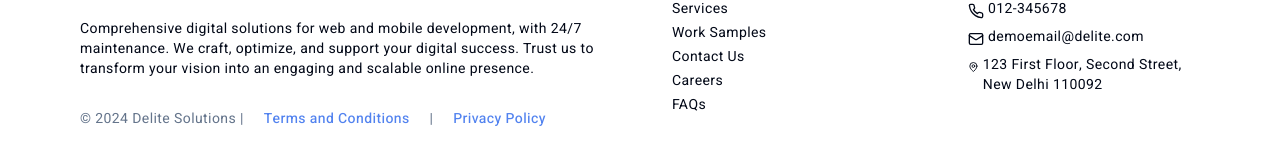
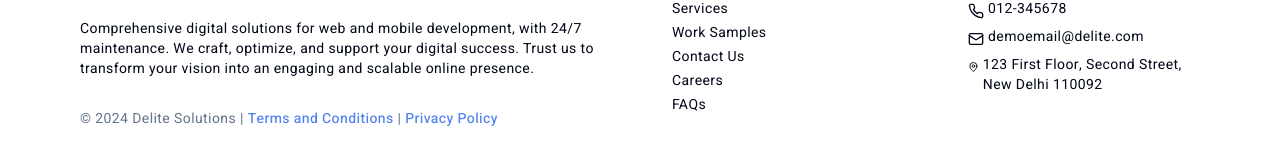
Before and after one commit to mabhi1/bytecoup, a Next.js app: page / in a window 1280 px wide. Shown: the part 2075-2240 px from the top of the page. Built offline with nearby package versions, Linux system fonts and the light colour scheme.

Commit message:
formatting

```diff
--- a/app/not-found.tsx
+++ b/app/not-found.tsx
@@ -4,11 +4,20 @@ import { Button } from "@/components/ui/button";
 import { HomeIcon } from "lucide-react";
 import Image from "next/image";
 import Link from "next/link";
+import notFoundImage from "@/public/not-found.png";
 
 export default function NotFound() {
   return (
     <div className="flex flex-col justify-center items-center gap-5">
-      <Image src="/not-found.png" width={801} height={800} alt="Page not found" className="w-80 aspect-square" />
+      <Image
+        src={notFoundImage}
+        width={801}
+        height={800}
+        alt="Page not found"
+        className="w-80 aspect-square"
+        priority
+        placeholder="blur"
+      />
       <div className="text-2xl">OOPS! Page not found.</div>
       <Button asChild>
         <Link href="/">
--- a/components/layout/footer/footer.tsx
+++ b/components/layout/footer/footer.tsx
@@ -16,16 +16,12 @@ export default function Footer() {
         </div>
         <div className="text-muted-foreground text-sm">
           © 2024 Delite Solutions |{" "}
-          <Button variant="link" asChild>
-            <Link href="/terms&conditions" className="p-0 text-sm text-primary/80">
-              Terms and Conditions
-            </Link>
+          <Button variant="link" className="p-0 text-sm text-primary/80" asChild>
+            <Link href="/terms&conditions">Terms and Conditions</Link>
           </Button>{" "}
           |{" "}
-          <Button variant="link" asChild>
-            <Link href="/privacy" className="p-0 text-sm text-primary/80">
-              Privacy Policy
-            </Link>
+          <Button variant="link" className="p-0 text-sm text-primary/80" asChild>
+            <Link href="/privacy">Privacy Policy</Link>
           </Button>{" "}
         </div>
       </div>
--- a/components/pages/home/testimonial-cards.tsx
+++ b/components/pages/home/testimonial-cards.tsx
@@ -82,7 +82,7 @@ export default function TestimonialCards({
         {items.map((item) => (
           <li
             className="w-[350px] max-w-full relative bg-gradient-to-b from-blue-50 to-blue-100 dark:from-blue-700 dark:to-blue-900 rounded-2xl border border-b-0 flex-shrink-0 border-blue-100 dark:border-blue-700 px-8 py-6 md:w-[450px]"
-            key={item.name}
+            key={item.quote}
           >
             <blockquote>
               <div
```
